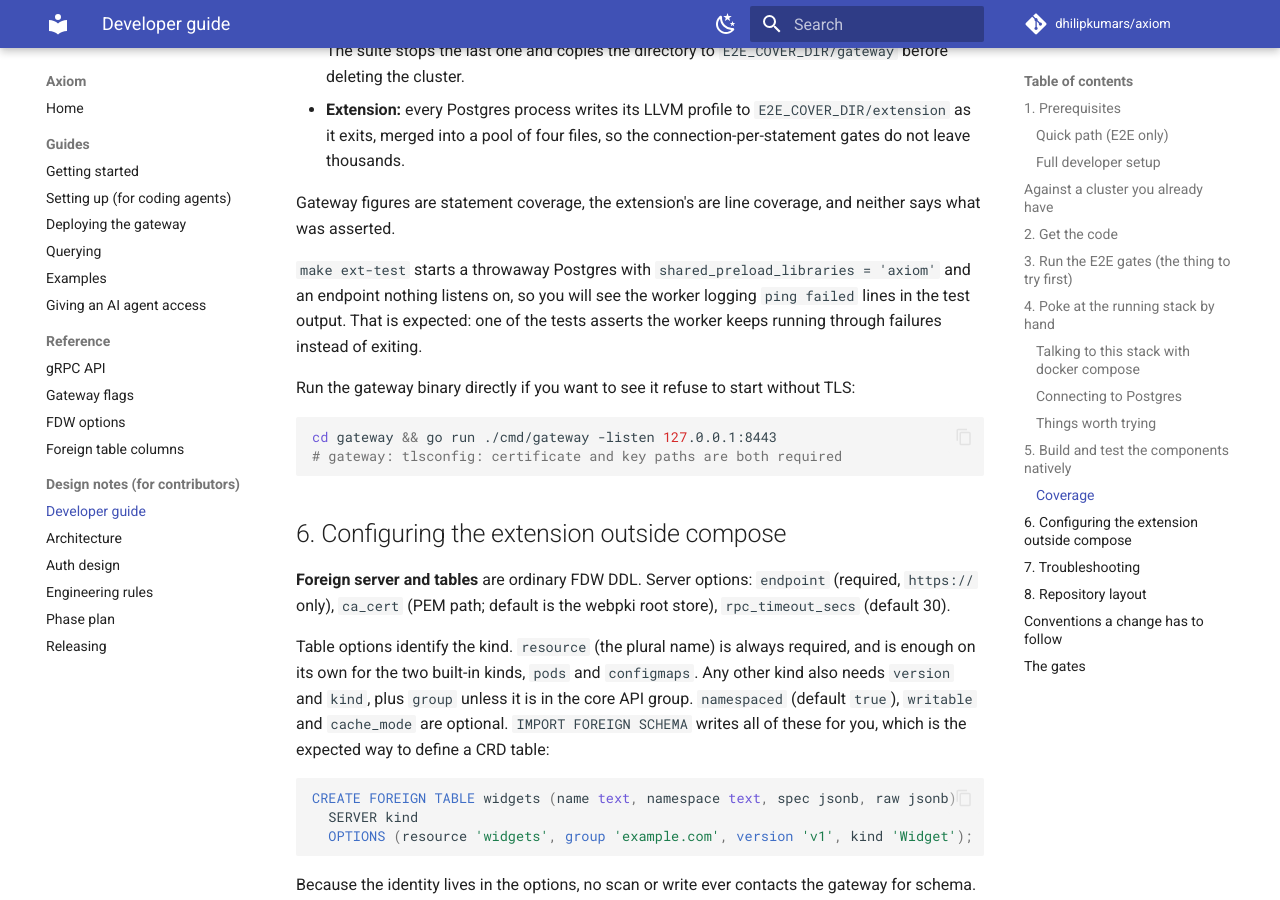
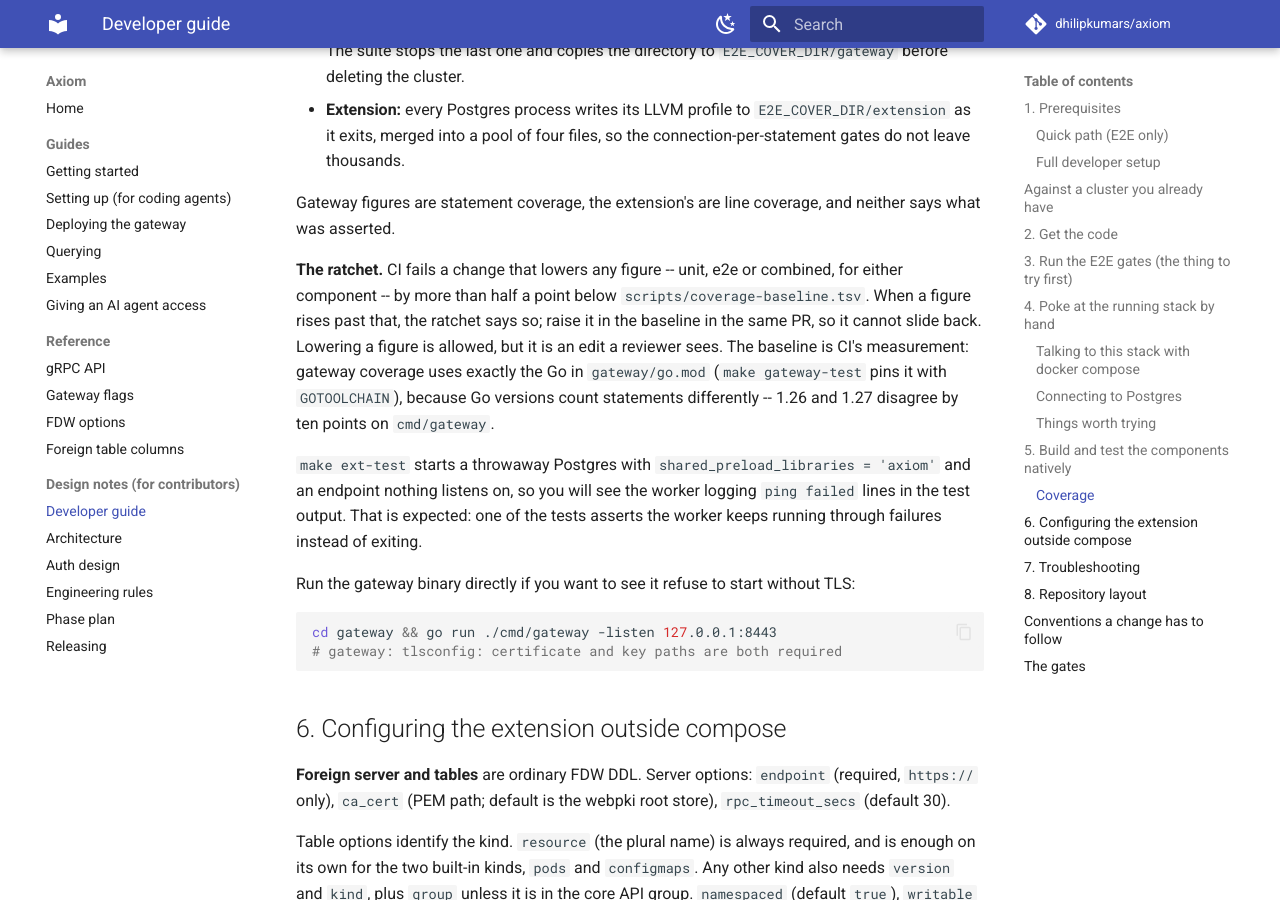
Before and after one commit to dhilipkumars/axiom, an MkDocs documentation site: the page built from docs/development.md, in a window 1280 px wide and 900 px high, scrolled down 9352 px. Built offline with MkDocs 1.6.1 and Material for MkDocs 9.7.7, drawn with Linux system fonts in a browser that asks for light colours; comment, search, counter and statistics services are not loaded.

Commit message:
Go 1.27.1, and a coverage ratchet
The gateway moves to Go 1.27.1, the current release, and golangci-lint to
v2.14.0, which is built with it: a lint built with an older Go refuses a
module that targets a newer one. v2.14.0 reports no issues, with or without
the coverage tag.

Coverage is now enforced as a ratchet (#90). scripts/coverage-ratchet fails
the e2e job when any figure -- unit, e2e or combined, for the gateway or the
extension -- falls more than half a point below scripts/coverage-baseline.tsv,
and says when one has risen enough to raise the baseline. A ratchet rather
than fixed floors: it stops erosion without turning a number into a target,
and lowering a figure stays possible as an edit a reviewer sees. The baseline
starts empty, so this run records figures without judging them; the next
commit fills it from them.

The reason the Go version matters: 1.26 and 1.27 disagree by ten points on
cmd/gateway, because 1.27 splits one block of `run` into three and counts its
statements in each. A figure is comparable with CI's only on CI's toolchain,
so coverage runs pin the Go in go.mod with GOTOOLCHAIN, and the report names
the version it used.

Co-Authored-By: Claude Opus 5.5 <noreply@anthropic.com>

```diff
--- a/docs/development.md
+++ b/docs/development.md
@@ -469,6 +469,16 @@ How the e2e figures are collected:
 Gateway figures are statement coverage, the extension's are line coverage,
 and neither says what was asserted.
 
+**The ratchet.** CI fails a change that lowers any figure -- unit, e2e or
+combined, for either component -- by more than half a point below
+`scripts/coverage-baseline.tsv`. When a figure rises past that, the ratchet
+says so; raise it in the baseline in the same PR, so it cannot slide back.
+Lowering a figure is allowed, but it is an edit a reviewer sees. The baseline
+is CI's measurement: gateway coverage uses exactly the Go in `gateway/go.mod`
+(`make gateway-test` pins it with `GOTOOLCHAIN`), because Go versions count
+statements differently -- 1.26 and 1.27 disagree by ten points on
+`cmd/gateway`.
+
 `make ext-test` starts a throwaway Postgres with `shared_preload_libraries =
 'axiom'` and an endpoint nothing listens on, so you will see the worker logging
 `ping failed` lines in the test output. That is expected: one of the tests
```
Also changed, not shown: 8 other files.
